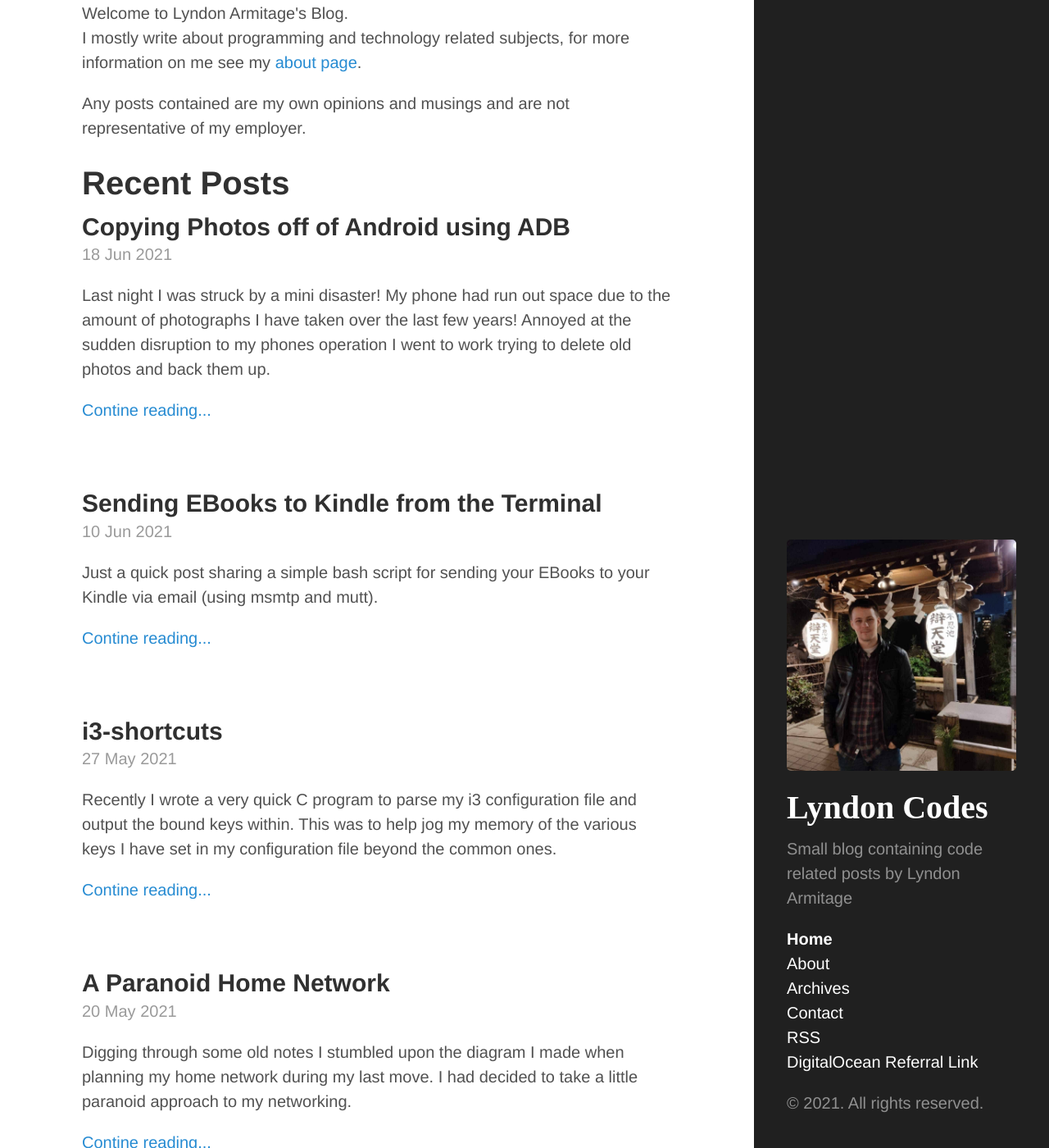
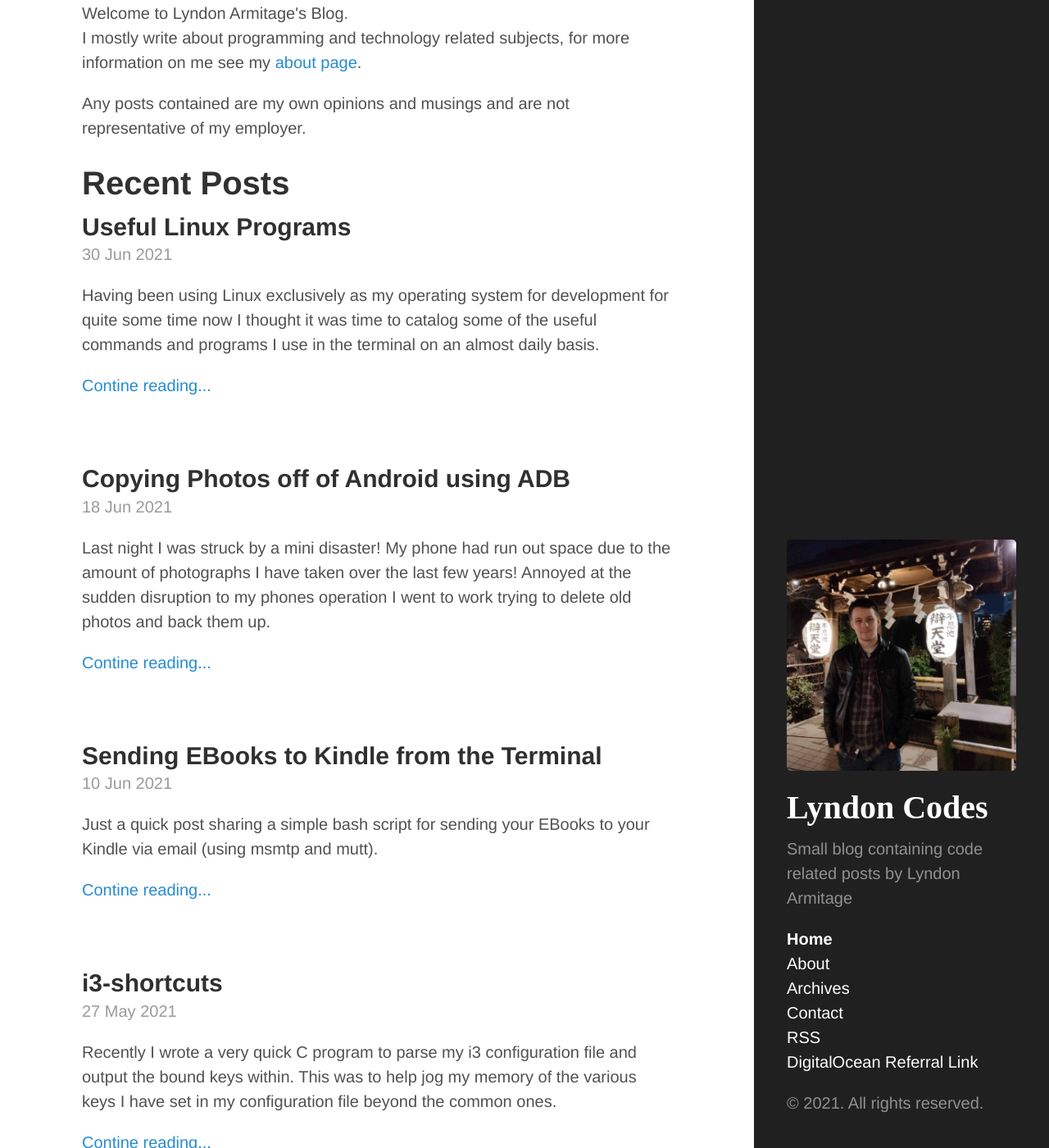
Before and after one commit to LyndonArmitage/lyndonarmitage.github.io, a Jekyll site: the page built from index.html, in a window 1280 px wide and 1400 px high, scrolled down 214 px. Shown: the whole window at 82% size. Built offline with Jekyll 4.4.1, drawn with Linux system fonts in a browser that asks for light colours; the list of posts is cut into pages by our own code; some of the changed text lies outside the part shown.

Commit message:
Publish post on Linux commands/programs

```diff
--- a/_drafts/useful-linux-programs.md
+++ b/_posts/2021-06-30-useful-linux-programs.md
@@ -6,8 +6,8 @@ tags:
 - programming
 - command line
 - terminal
+date: 2021-06-30 15:51 +0100
 ---
-
 Having been using Linux exclusively as my operating system for development for
 quite some time now I thought it was time to catalog some of the useful
 commands and programs I use in the terminal on an almost daily basis.
```
